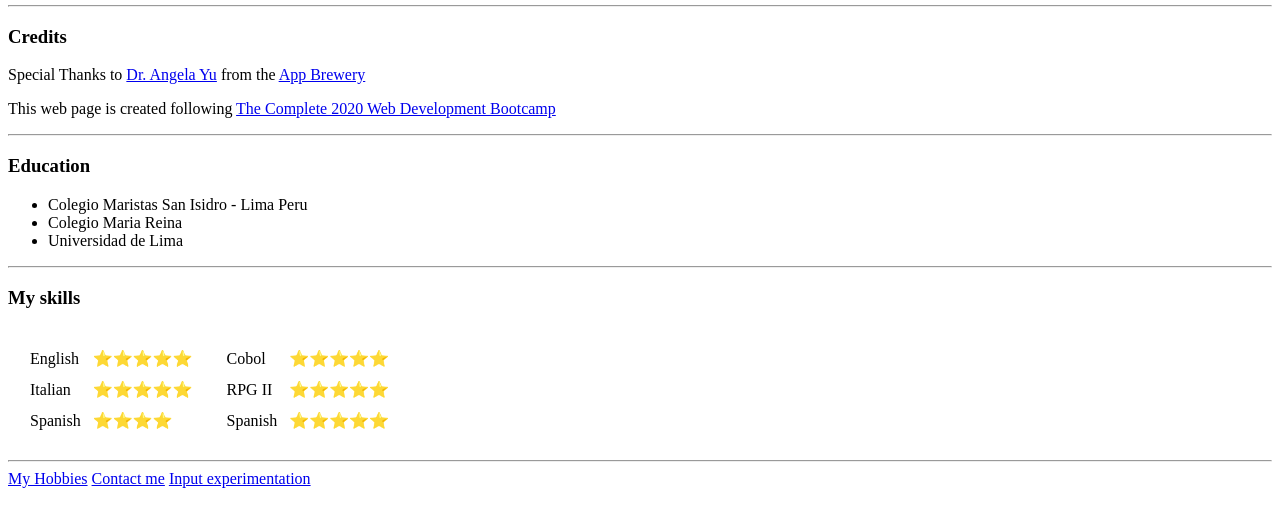
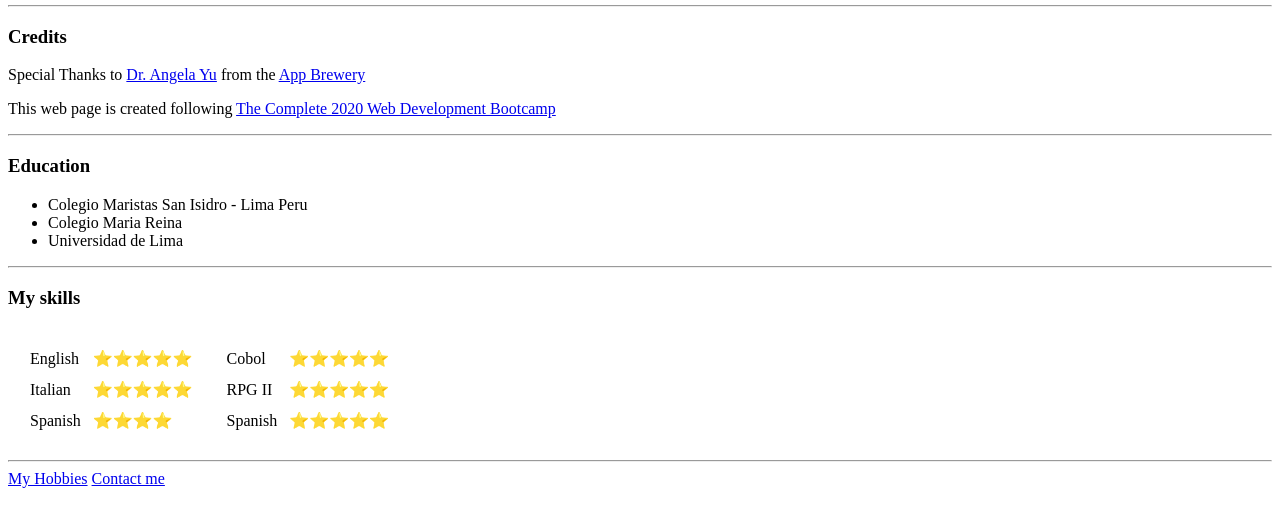
Before and after one commit to Jaall-coder/cv, a plain HTML site: page index.html in a window 1280 px wide. Shown: the part 252-778 px from the top of the page. Drawn offline with Linux system fonts and the light colour scheme.

Commit message:
Update index.html

```diff
--- a/index.html
+++ b/index.html
@@ -66,7 +66,6 @@
   <hr>
   <a href="hobbies.html">My Hobbies</a>
   <a href="contact.html">Contact me</a>
-  <a href="inputplay.html">Input experimentation</a>
 </body>
 
 </html>
```
